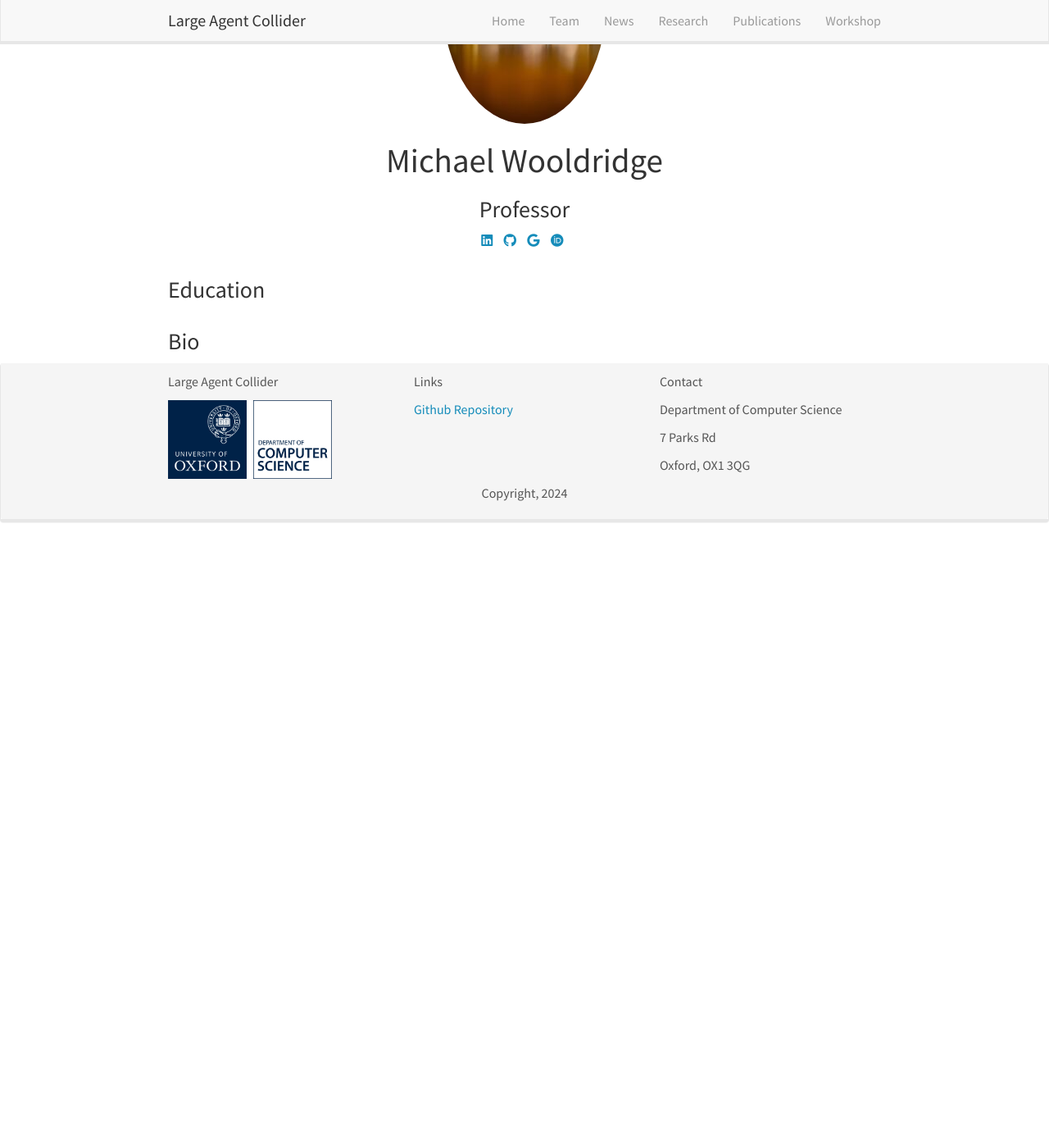
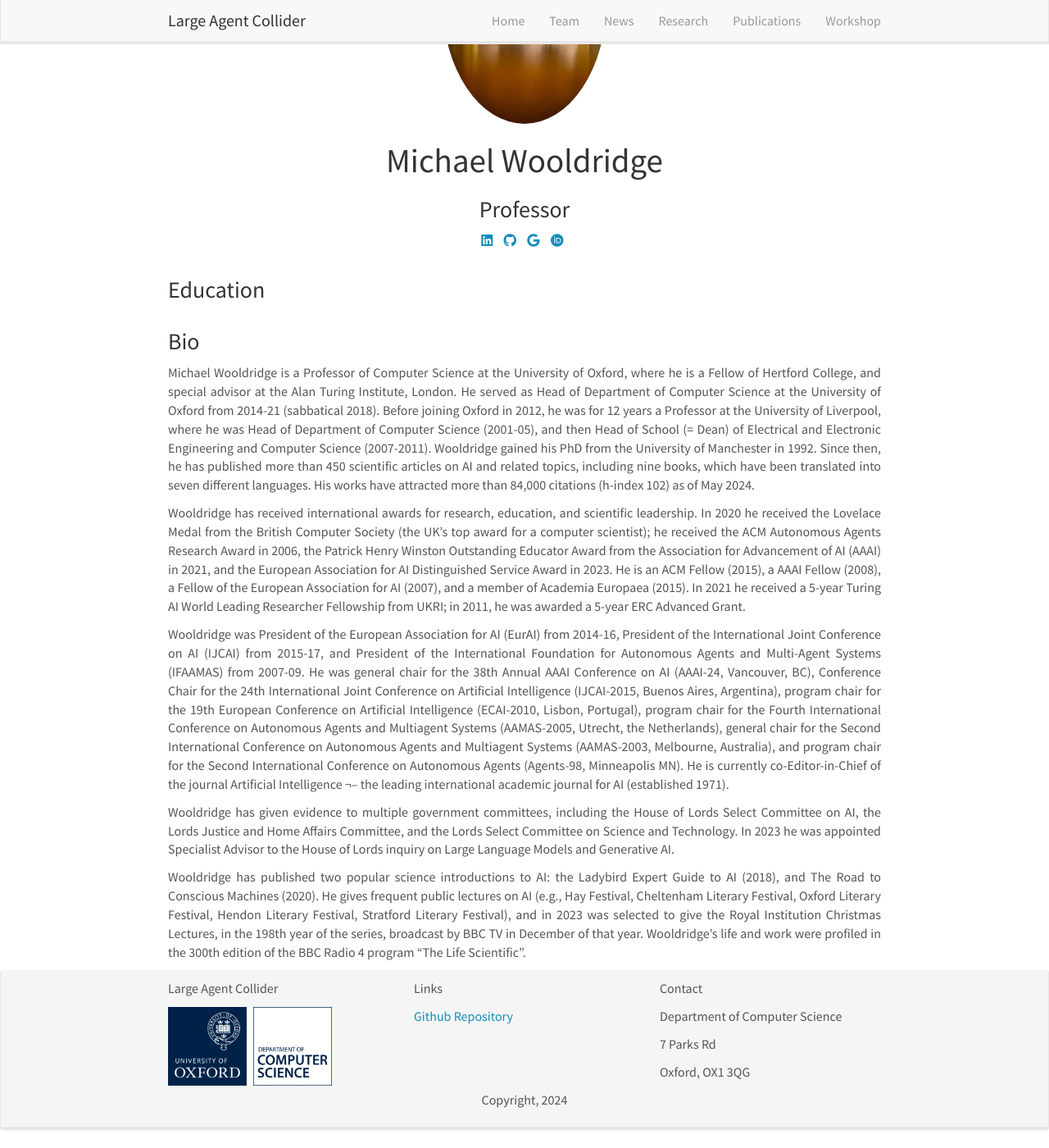
Before and after one commit to imqhashmi/LargeAgentCollider.github.io, a Jekyll site: the page built from _pages/team/_posts/2022-09-01-mike.md, in a window 1280 px wide and 1400 px high, scrolled down 280 px. Shown: the whole window at 82% size. Built offline with Jekyll 4.4.1, drawn with Linux system fonts in a browser that asks for light colours; nearby versions of some CDN libraries; before the commit the page ends 939 px from its top, so only the background shows below that.

Commit message:
Update 2022-09-01-mike.md

```diff
--- a/_pages/team/_posts/2022-09-01-mike.md
+++ b/_pages/team/_posts/2022-09-01-mike.md
@@ -15,3 +15,13 @@ social:
     #research-gate: https://www.researchgate.net/
 education:
 ---
+
+Michael Wooldridge is a Professor of Computer Science at the University of Oxford, where he is a Fellow of Hertford College, and special advisor at the Alan Turing Institute, London. He served as Head of Department of Computer Science at the University of Oxford from 2014-21 (sabbatical 2018). Before joining Oxford in 2012, he was for 12 years a Professor at the University of Liverpool, where he was Head of Department of Computer Science (2001-05), and then Head of School (= Dean) of Electrical and Electronic Engineering and Computer Science (2007-2011). Wooldridge gained his PhD from the University of Manchester in 1992. Since then, he has published more than 450 scientific articles on AI and related topics, including nine books, which have been translated into seven different languages. His works have attracted more than 84,000 citations (h-index 102) as of May 2024.
+
+Wooldridge has received international awards for research, education, and scientific leadership. In 2020 he received the Lovelace Medal from the British Computer Society (the UK’s top award for a computer scientist); he received the ACM Autonomous Agents Research Award in 2006, the Patrick Henry Winston Outstanding Educator Award from the Association for Advancement of AI (AAAI) in 2021, and the European Association for AI Distinguished Service Award in 2023. He is an ACM Fellow (2015), a AAAI Fellow (2008), a Fellow of the European Association for AI (2007), and a member of Academia Europaea (2015). In 2021 he received a 5-year Turing AI World Leading Researcher Fellowship from UKRI; in 2011, he was awarded a 5-year ERC Advanced Grant.
+
+Wooldridge was President of the European Association for AI (EurAI) from 2014-16, President of the International Joint Conference on AI (IJCAI) from 2015-17, and President of the International Foundation for Autonomous Agents and Multi-Agent Systems (IFAAMAS) from 2007-09. He was general chair for the 38th Annual AAAI Conference on AI (AAAI-24, Vancouver, BC), Conference Chair for the 24th International Joint Conference on Artificial Intelligence (IJCAI-2015, Buenos Aires, Argentina), program chair for the 19th European Conference on Artificial Intelligence (ECAI-2010, Lisbon, Portugal), program chair for the  Fourth International Conference on Autonomous Agents and Multiagent Systems (AAMAS-2005, Utrecht, the Netherlands), general chair for the Second International Conference on Autonomous Agents and Multiagent Systems (AAMAS-2003, Melbourne, Australia), and program chair for the Second International Conference on Autonomous Agents (Agents-98, Minneapolis MN). He is currently co-Editor-in-Chief of the journal Artificial Intelligence ¬– the leading international academic journal for AI (established 1971).
+
+Wooldridge has given evidence to multiple government committees, including the House of Lords Select Committee on AI, the Lords Justice and Home Affairs Committee, and the Lords Select Committee on Science and Technology. In 2023 he was appointed Specialist Advisor to the House of Lords inquiry on Large Language Models and Generative AI.
+
+Wooldridge has published two popular science introductions to AI: the Ladybird Expert Guide to AI (2018), and The Road to Conscious Machines (2020). He gives frequent public lectures on AI (e.g., Hay Festival, Cheltenham Literary Festival, Oxford Literary Festival, Hendon Literary Festival, Stratford Literary Festival), and in 2023 was selected to give the Royal Institution Christmas Lectures, in the 198th year of the series, broadcast by BBC TV in December of that year. Wooldridge’s life and work were profiled in the 300th edition of the BBC Radio 4 program “The Life Scientific”.
```
